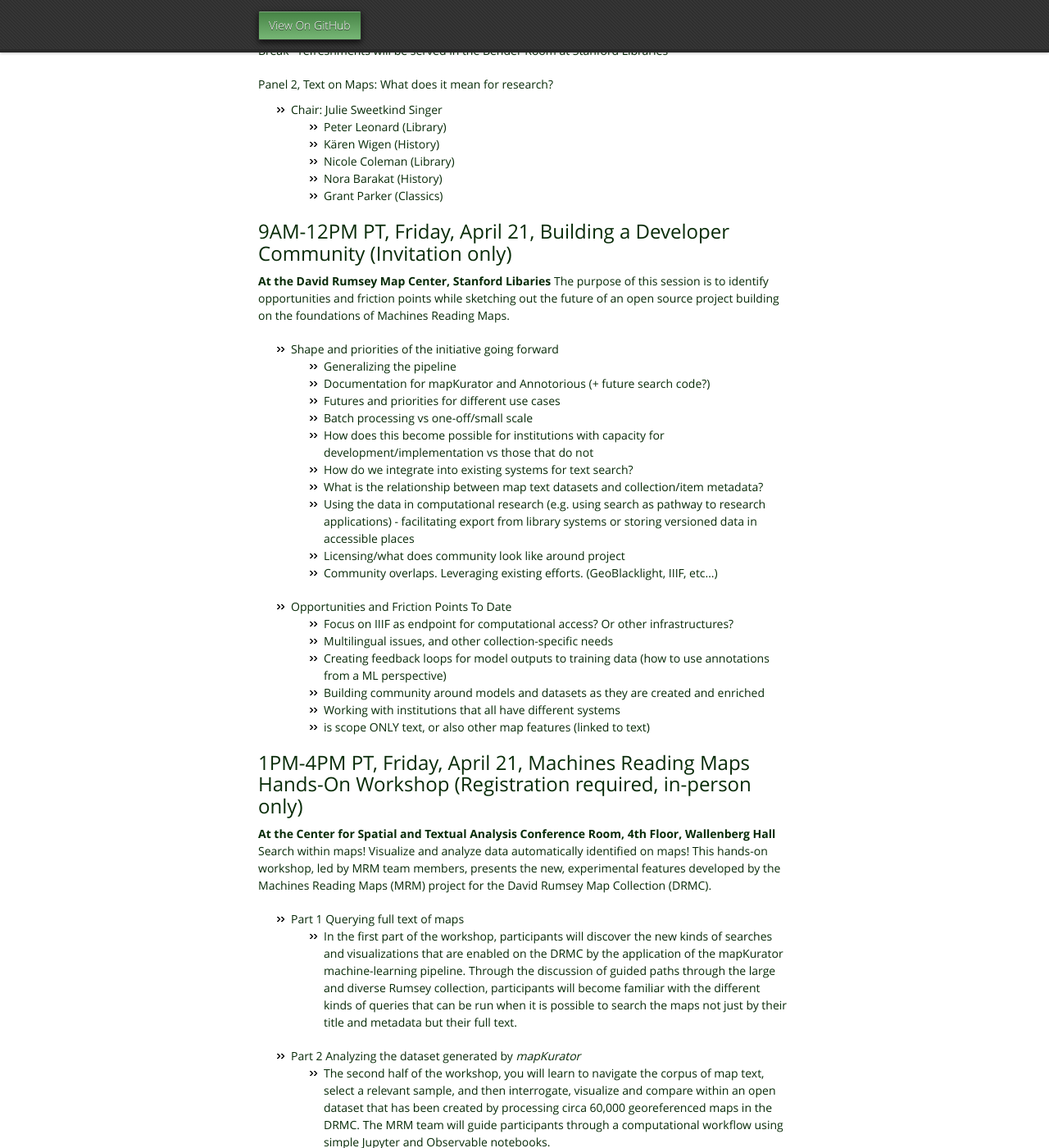
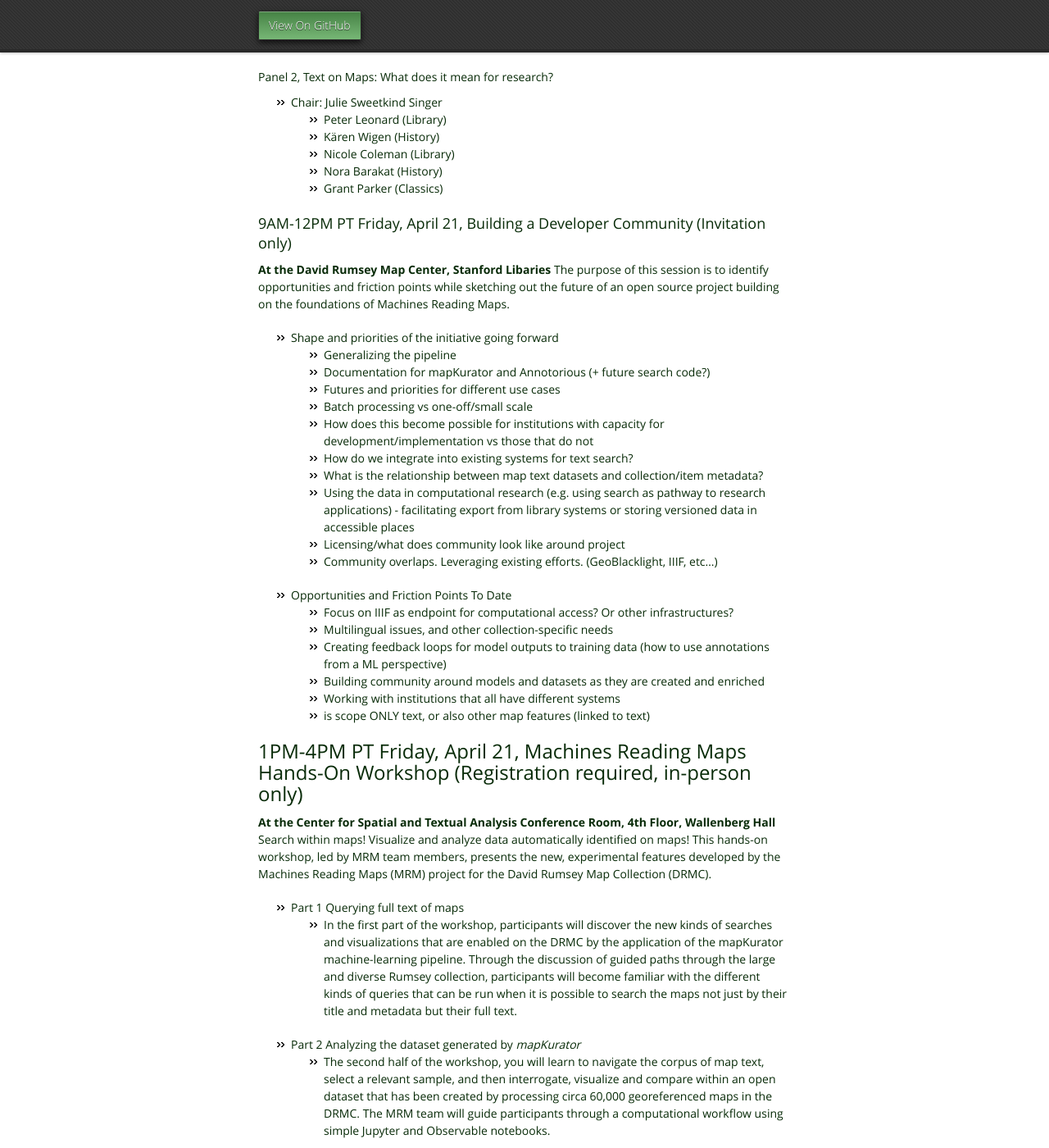
Before and after one commit to machines-reading-maps/machines-reading-maps.github.io, a Jekyll site: the page built from summit-2023.md, in a window 1280 px wide and 1400 px high, scrolled down 1293 px. Shown: the whole window at 82% size. Built offline with Jekyll 4.4.1, drawn with Linux system fonts in a browser that asks for light colours; our own code applies the rules of GitHub Pages for plain Markdown files; some of the changed text lies outside the part shown.

```diff
--- a/summit-2023.md
+++ b/summit-2023.md
@@ -1,7 +1,7 @@
 # Machines Reading Maps Summit! April 20-21, 2023
 The Machines Reading Maps team will come together at Stanford University for two days of conference events dedicated to charting the future of historical cartography as data. Events will take place (as specified below) at the David Rumsey Map Center within Green Library and at the Center for Spatial and Textual Analysis (CESTA) on the 4th Floor of Wallenberg Hall.
 
-##  9AM-12PM PT Thursday, April 20, Demo for Developers and Stakeholders (Invitation only)
+###  9AM-12PM PT Thursday, April 20, Demo for Developers and Stakeholders (Invitation only)
 At the David Rumsey Map Center, Stanford Libaries
 This session will introduce different components of the work to potential future stakeholders and developer community members who are interested in re-using these tools in other map collections or for research applications across collections.
 
@@ -44,7 +44,7 @@ Break - refreshments will be served in the Bender Room at Stanford Libraries
    - Nora Barakat (History)
    - Grant Parker (Classics)
 
-## 9AM-12PM PT, Friday, April 21, Building a Developer Community (Invitation only)
+### 9AM-12PM PT Friday, April 21, Building a Developer Community (Invitation only)
 **At the David Rumsey Map Center, Stanford Libaries**
 The purpose of this session is to identify opportunities and friction points while sketching out the future of an open source project building on the foundations of Machines Reading Maps.
 
@@ -68,7 +68,7 @@ The purpose of this session is to identify opportunities and friction points whi
    - Working with institutions that all have different systems
    - is scope ONLY text, or also other map features (linked to text)
 
-## 1PM-4PM PT, Friday, April 21, Machines Reading Maps Hands-On Workshop (Registration required, in-person only)
+## 1PM-4PM PT Friday, April 21, Machines Reading Maps Hands-On Workshop (Registration required, in-person only)
 **At the Center for Spatial and Textual Analysis Conference Room, 4th Floor, Wallenberg Hall**
 Search within maps! Visualize and analyze data automatically identified on maps! This hands-on workshop, led by MRM team members, presents the new, experimental features developed by the Machines Reading Maps (MRM) project for the David Rumsey Map Collection (DRMC).
 
@@ -81,5 +81,5 @@ Search within maps! Visualize and analyze data automatically identified on maps!
 NOTE: This workshop does not require any previous computational knowledge, but some familiarity with Jupyter notebooks is welcome.
 Please, bring your own laptop.
 
-##  RECEPTION, 4PM-5PM PT Friday, April 21
+###  4PM-5PM PT Friday, April 21, Reception!
 Join us at the Center for Spatial Analysis (CESTA) to congratulate the team and welcome the community.
```
Also changed, not shown: other parts of summit-2023.md (+2 -2 lines).
